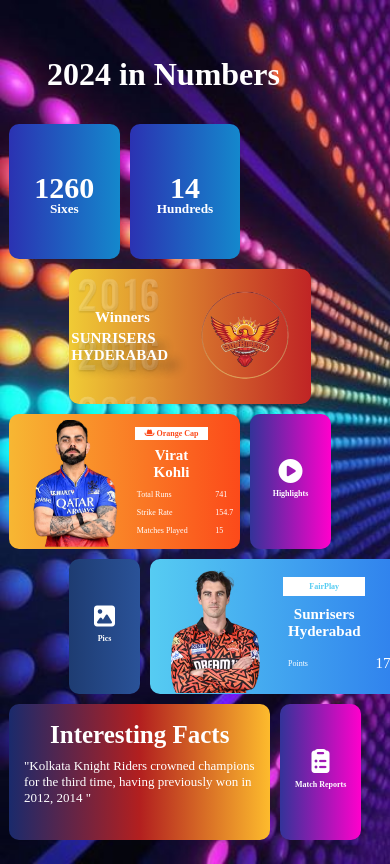
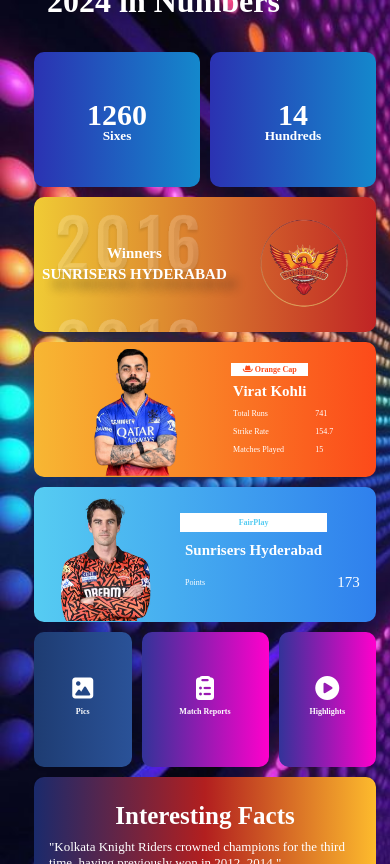
Before and after one commit to yuvatejapunna/IPL-Clone, a plain HTML site: page index.html in a window 390 px wide. Drawn offline with Linux system fonts and the light colour scheme.

Commit message:
Update index.html

```diff
--- a/index.html
+++ b/index.html
@@ -401,7 +401,41 @@
         padding: 0px 15px 0px 15px;
       }
       }
-
+      @media (max-width: 600px) {
+        .boxes {
+          gap: 10px;
+          display: grid;
+          grid-template-columns: 25vw 15vw 15vw 25vw;
+          grid-template-rows: 16vh 16vh 16vh 16vh 16vh 16vh;
+        }
+        .box1{
+          grid-area: 1/1/2/3;
+        }
+        .box2{
+          grid-area: 2/1/3/5;
+        }
+        .box3{
+          grid-area: 1/3/2/5;
+        }
+        .box4{
+          grid-area: 3/1/4/5;
+        }
+        .box5{
+          grid-area: 4/1/5/5;
+        }
+        .box6{
+          grid-area: 5/1/6/2;
+        }
+        .box7{
+          grid-area: 6/1/7/5;
+        }
+        .box8{
+          grid-area: 5/2/6/4;
+        }
+        .box9{
+          grid-area: 5/4/6/5;
+        }
+      }
     </style>
   </head>
   <body>
```
